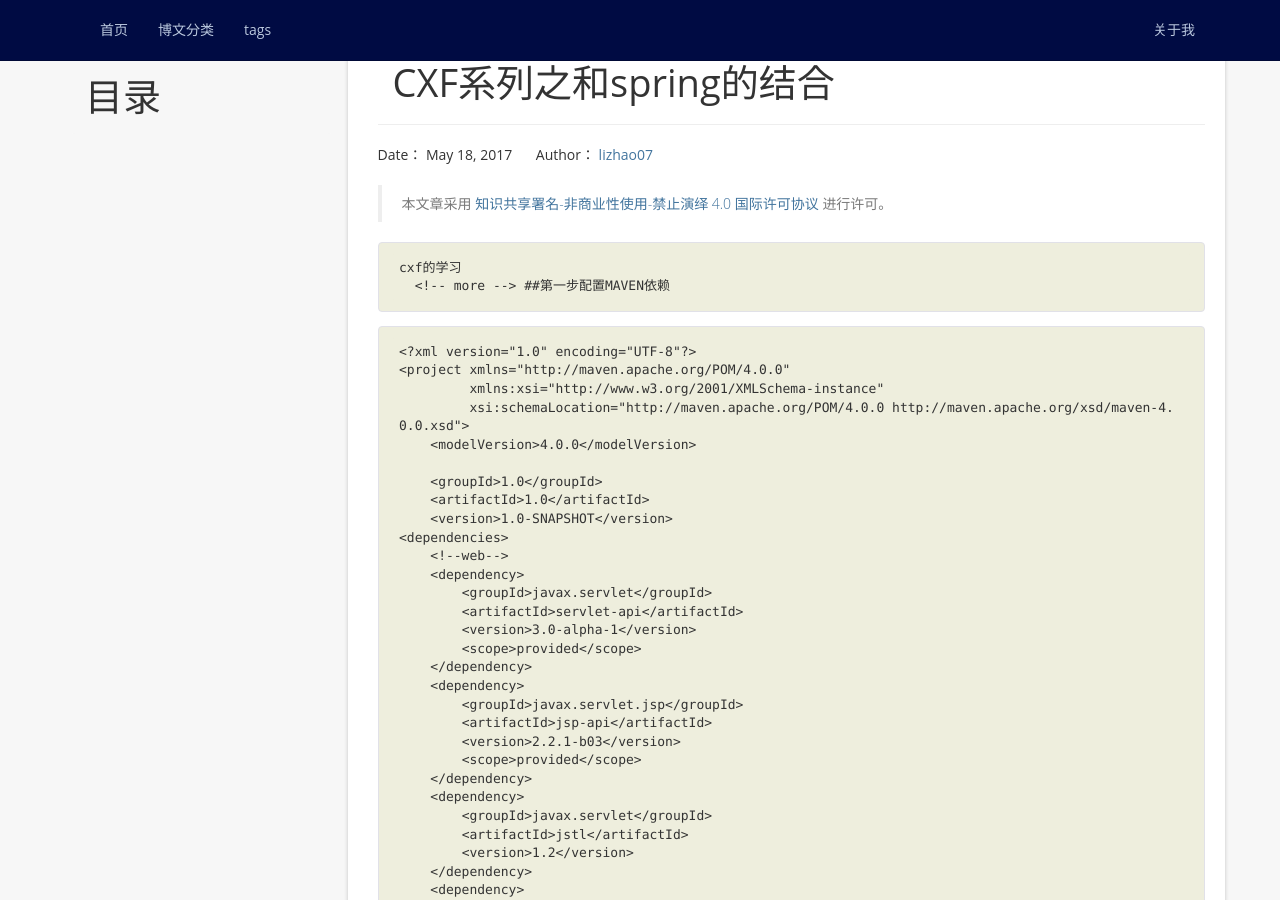
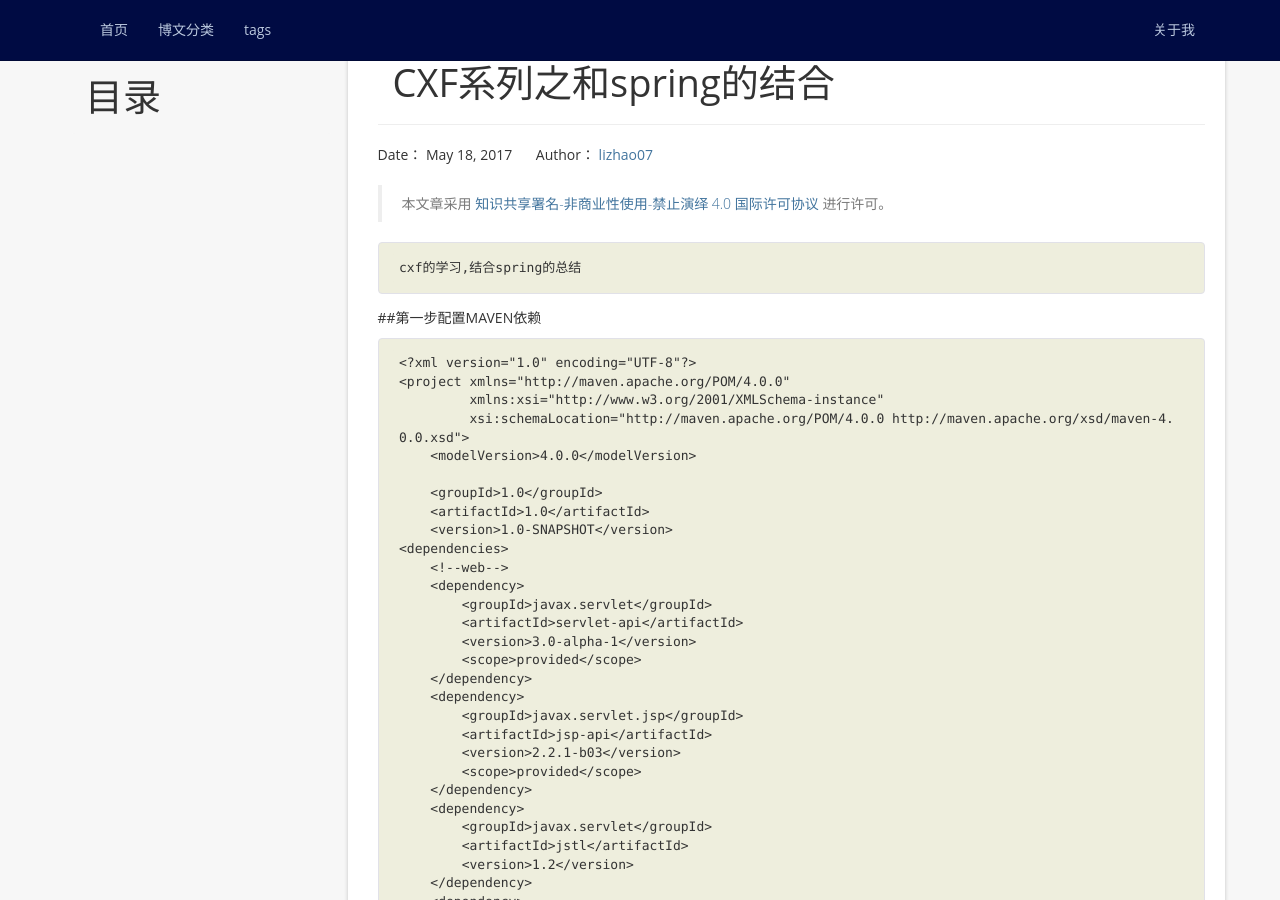
Before and after one commit to CoffeeLatte007/lzggsimida123.github.io, a Jekyll site: the page built from _posts/tools/2017-05-18-cxf-spring.md, in a window 1280 px wide and 900 px high, scrolled down 304 px. Built offline with Jekyll 4.4.1, drawn with Linux system fonts in a browser that asks for light colours; nearby versions of some CDN libraries; comment, search, counter and statistics services are not loaded.

Commit message:
cxf的学习结合
Signed-off-by: lizhao07 <lizhao07@meituan.com>

````diff
--- a/_posts/tools/2017-05-18-cxf-spring.md
+++ b/_posts/tools/2017-05-18-cxf-spring.md
@@ -8,8 +8,11 @@ tag: cxf,spring
 
 * content
 {:toc}
-    cxf的学习
-      <!-- more -->
+
+    cxf的学习,结合spring的总结
+
+
+
 ##第一步配置MAVEN依赖
 
 ```
@@ -99,6 +102,7 @@ tag: cxf,spring
 </dependencies>
 </project>
 ```
+<!-- more -->
 ##第二步：编写WS接口及其实现
 
 ```
````
